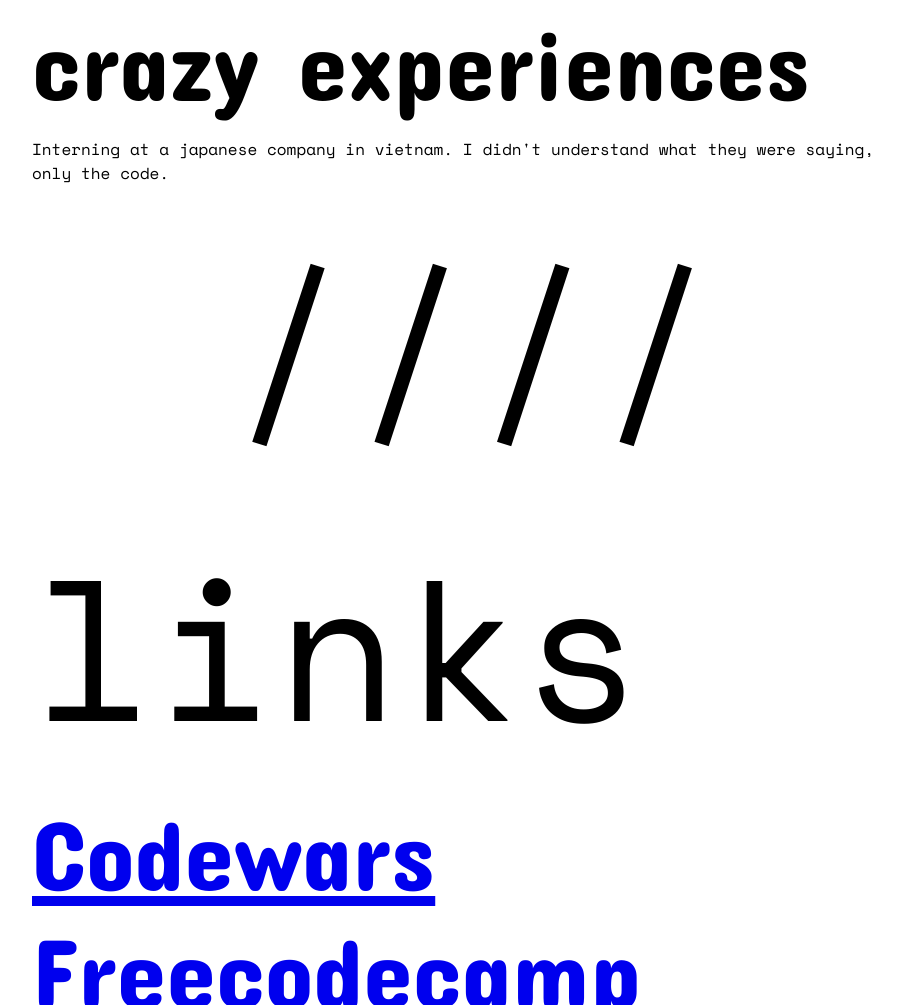
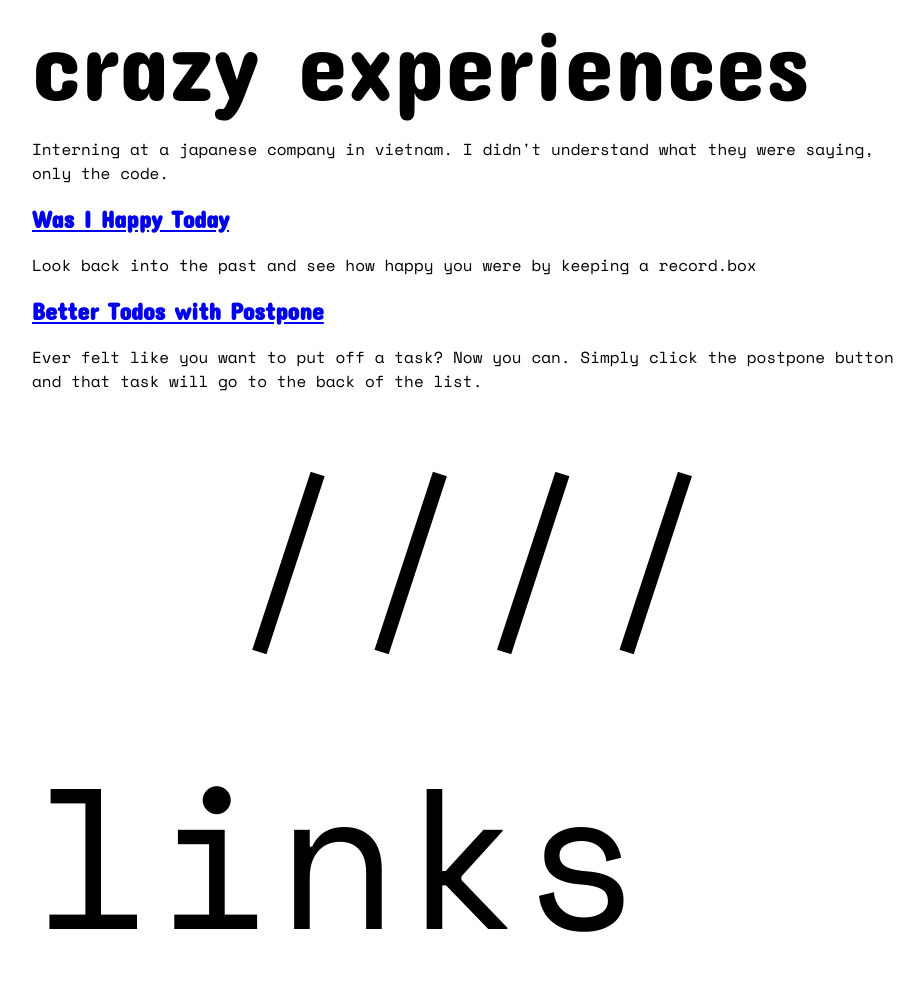
Before and after one commit to otto1010/otto1010.github.io, a plain HTML site: page index.html in a window 1280 px wide. Shown: the part 3330-4335 px from the top of the page, without its empty margins (168-1092 px from the left). Drawn offline with nearby package versions, Linux system fonts and the light colour scheme.

Commit message:
added more projects

```diff
--- a/index.html
+++ b/index.html
@@ -122,6 +122,14 @@
           they were saying, only the code.
         </p>
       </article>
+      <article>
+        <h2><a href="https://glitch.com/~happy-today">Was I Happy Today</a></h2>
+        <p>Look back into the past and see how happy you were by keeping a record.box</p>
+      </article>
+      <article>
+        <h2><a href="https://glitch.com/~better-todo">Better Todos with Postpone</a></h2>
+        <p>Ever felt like you want to put off a task? Now you can. Simply click the postpone button and that task will go to the back of the list.</p>
+      </article>
     </main>
     <div class="big spin center">////</div>
     <div class="big">links</div>
```
